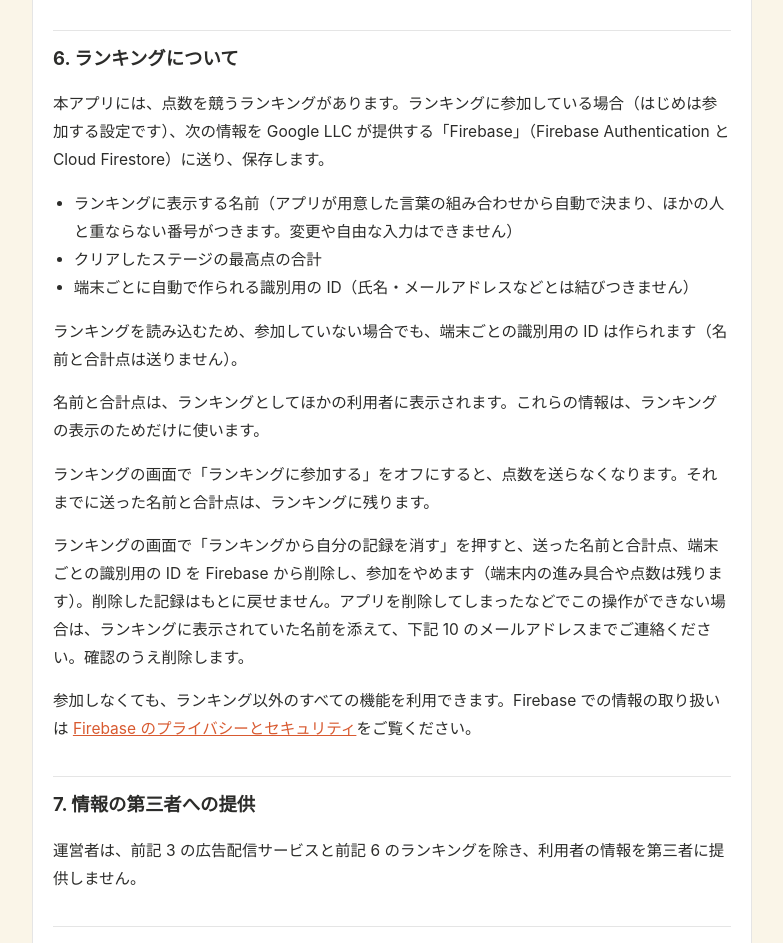
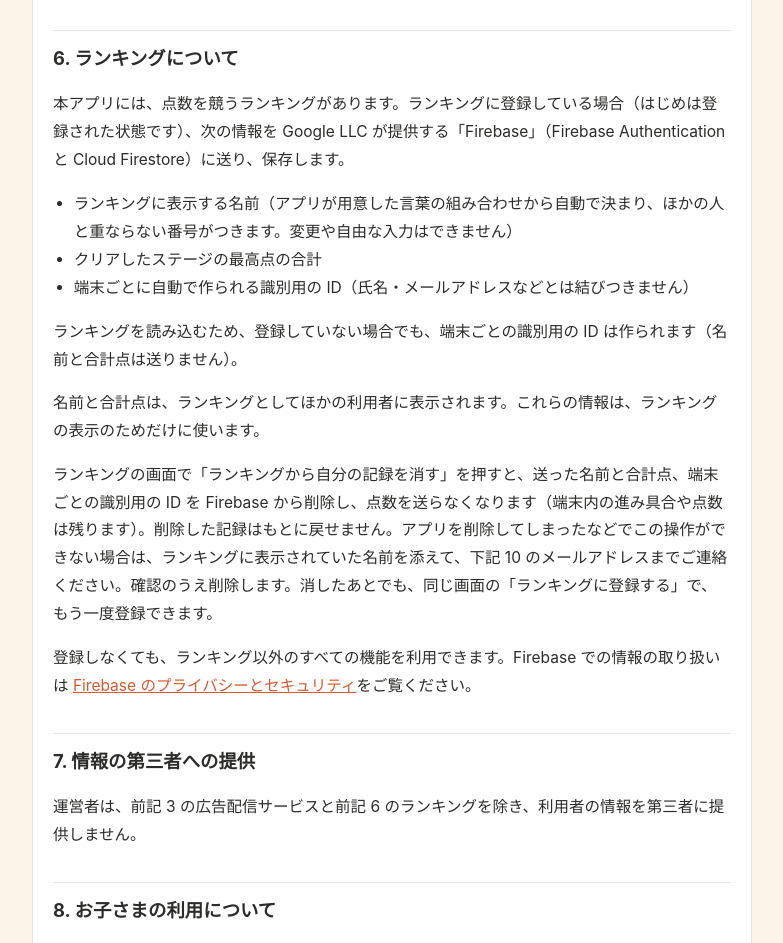
Before and after one commit to gekimax2000/katamukanai-support, a plain HTML site: page privacy.html in a window 1280 px wide. Shown: the part 1641-2584 px from the top of the page, without its empty margins (248-1031 px from the left). Drawn offline with Linux system fonts and the light colour scheme.

Commit message:
ランキングの参加トグルをやめ、登録／消すのリンクに合わせて説明を直す
Co-Authored-By: Claude Opus 5.5 <noreply@anthropic.com>

```diff
--- a/privacy.html
+++ b/privacy.html
@@ -18,7 +18,7 @@
   <p>運営者は、本アプリを通じて、利用者の氏名・メールアドレス・電話番号などの個人情報を取得しません。本アプリにはアカウント登録の機能はありません。ランキングのために送る情報は、下記 6 のとおりです。</p>
 
   <h2>2. 端末内に保存する情報</h2>
-  <p>本アプリは、次の情報を利用者の端末内に保存します。これらの情報が運営者に送信されることはありません（ただし、ランキングに参加している場合は、クリアしたステージの最高点の合計だけを下記 6 のとおり送ります）。</p>
+  <p>本アプリは、次の情報を利用者の端末内に保存します。これらの情報が運営者に送信されることはありません（ただし、ランキングに登録している場合は、クリアしたステージの最高点の合計だけを下記 6 のとおり送ります）。</p>
   <ul>
     <li>ステージの進み具合、はなまる・点数の記録</li>
     <li>ヒントの残り数</li>
@@ -49,17 +49,16 @@
   <p>本アプリのアプリ内課金（ヒントの購入、広告削除）の支払いは、Apple の App Store を通じて行われます。クレジットカード番号などの支払い情報を運営者が受け取ることはありません。支払いに関する情報は <a href="https://www.apple.com/jp/legal/privacy/">Apple のプライバシーポリシー</a>に従って取り扱われます。</p>
 
   <h2>6. ランキングについて</h2>
-  <p>本アプリには、点数を競うランキングがあります。ランキングに参加している場合（はじめは参加する設定です）、次の情報を Google LLC が提供する「Firebase」（Firebase Authentication と Cloud Firestore）に送り、保存します。</p>
+  <p>本アプリには、点数を競うランキングがあります。ランキングに登録している場合（はじめは登録された状態です）、次の情報を Google LLC が提供する「Firebase」（Firebase Authentication と Cloud Firestore）に送り、保存します。</p>
   <ul>
     <li>ランキングに表示する名前（アプリが用意した言葉の組み合わせから自動で決まり、ほかの人と重ならない番号がつきます。変更や自由な入力はできません）</li>
     <li>クリアしたステージの最高点の合計</li>
     <li>端末ごとに自動で作られる識別用の ID（氏名・メールアドレスなどとは結びつきません）</li>
   </ul>
-  <p>ランキングを読み込むため、参加していない場合でも、端末ごとの識別用の ID は作られます（名前と合計点は送りません）。</p>
+  <p>ランキングを読み込むため、登録していない場合でも、端末ごとの識別用の ID は作られます（名前と合計点は送りません）。</p>
   <p>名前と合計点は、ランキングとしてほかの利用者に表示されます。これらの情報は、ランキングの表示のためだけに使います。</p>
-  <p>ランキングの画面で「ランキングに参加する」をオフにすると、点数を送らなくなります。それまでに送った名前と合計点は、ランキングに残ります。</p>
-  <p>ランキングの画面で「ランキングから自分の記録を消す」を押すと、送った名前と合計点、端末ごとの識別用の ID を Firebase から削除し、参加をやめます（端末内の進み具合や点数は残ります）。削除した記録はもとに戻せません。アプリを削除してしまったなどでこの操作ができない場合は、ランキングに表示されていた名前を添えて、下記 10 のメールアドレスまでご連絡ください。確認のうえ削除します。</p>
-  <p>参加しなくても、ランキング以外のすべての機能を利用できます。Firebase での情報の取り扱いは <a href="https://firebase.google.com/support/privacy?hl=ja">Firebase のプライバシーとセキュリティ</a>をご覧ください。</p>
+  <p>ランキングの画面で「ランキングから自分の記録を消す」を押すと、送った名前と合計点、端末ごとの識別用の ID を Firebase から削除し、点数を送らなくなります（端末内の進み具合や点数は残ります）。削除した記録はもとに戻せません。アプリを削除してしまったなどでこの操作ができない場合は、ランキングに表示されていた名前を添えて、下記 10 のメールアドレスまでご連絡ください。確認のうえ削除します。消したあとでも、同じ画面の「ランキングに登録する」で、もう一度登録できます。</p>
+  <p>登録しなくても、ランキング以外のすべての機能を利用できます。Firebase での情報の取り扱いは <a href="https://firebase.google.com/support/privacy?hl=ja">Firebase のプライバシーとセキュリティ</a>をご覧ください。</p>
 
   <h2>7. 情報の第三者への提供</h2>
   <p>運営者は、前記 3 の広告配信サービスと前記 6 のランキングを除き、利用者の情報を第三者に提供しません。</p>
```
Also changed, not shown: index.html (+1 -1 lines).
